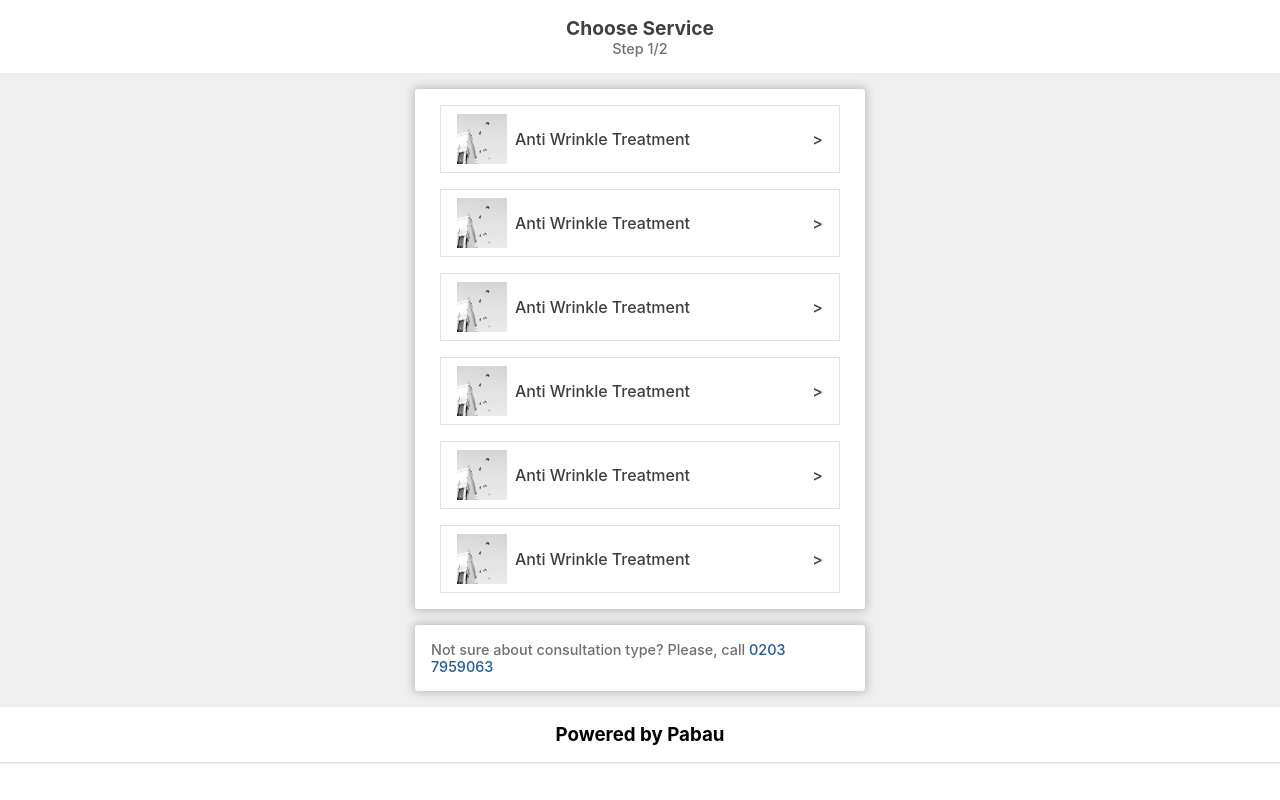
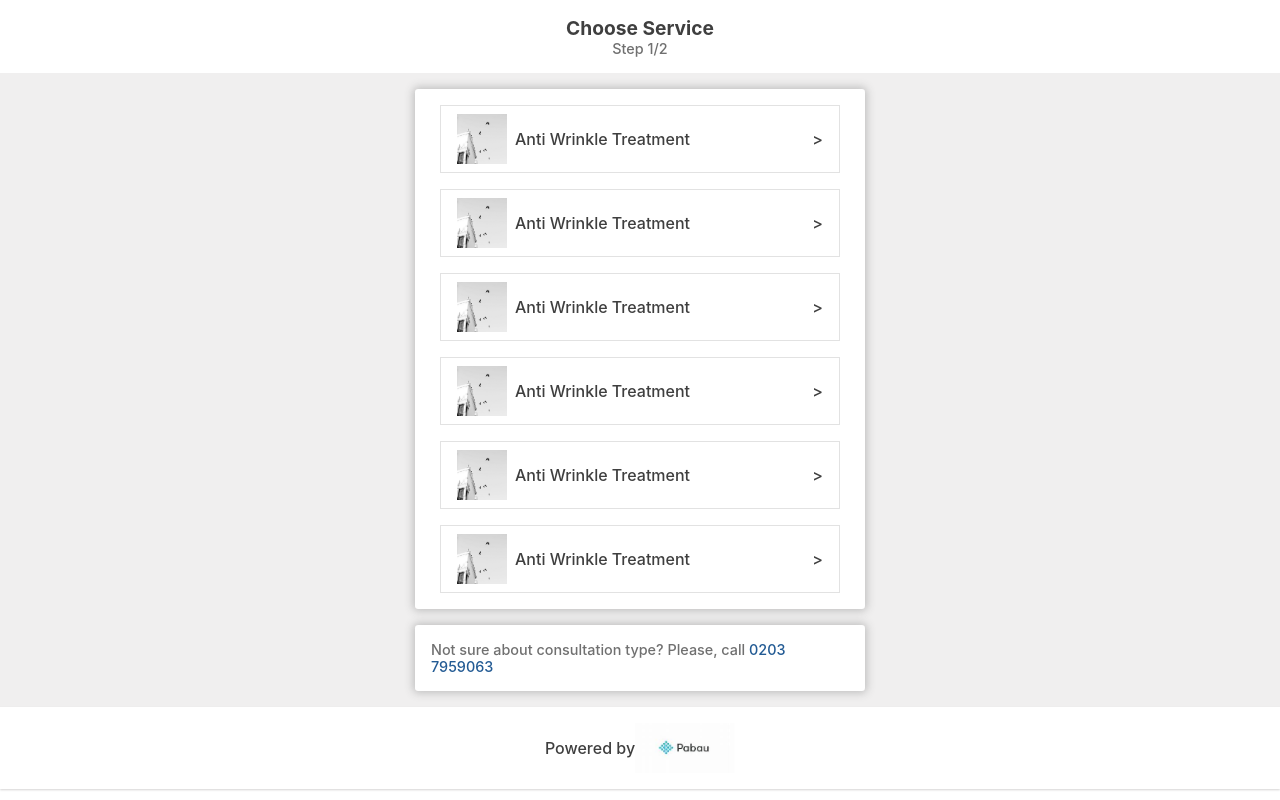
Before and after one commit to auroncanaj4/pabauinternship, a React (Create React App) app in the folder monorepo/React/reactjs/: page / in a window 1280 px wide. Built offline with nearby package versions, Linux system fonts and the light colour scheme.

Commit message:
pabau footer logo added

```diff
--- a/monorepo/React/reactjs/src/App.css
+++ b/monorepo/React/reactjs/src/App.css
@@ -24,6 +24,17 @@ header p {
   font-size: 0.9rem;
   font-weight: 500;
   color: #707070;
+}
+header h4 {
+  display: flex;
+  align-items: center;
+  font-weight: 500;
+  color: #3f3f3f;
+}
+header img {
+  width: 100px;
+  height: 50px;
+  object-fit: cover;
 }
 main {
   width: 100%;
--- a/monorepo/React/reactjs/src/App.js
+++ b/monorepo/React/reactjs/src/App.js
@@ -1,5 +1,6 @@
 import "./App.css";
 import img from "./assets/images/crows.jpg";
+import logo from "./assets/images/Logo.jpeg";
 
 function App() {
   return (
@@ -61,7 +62,9 @@ function App() {
         </ul>
       </main>
       <header>
-        <h3>Powered by Pabau</h3>
+        <h4>
+          Powered by <img src={logo} alt="pabau"></img>
+        </h4>
       </header>
     </>
   );
```
Also changed, not shown: monorepo/React/reactjs/src/assets/images/Logo.jpeg (added).
